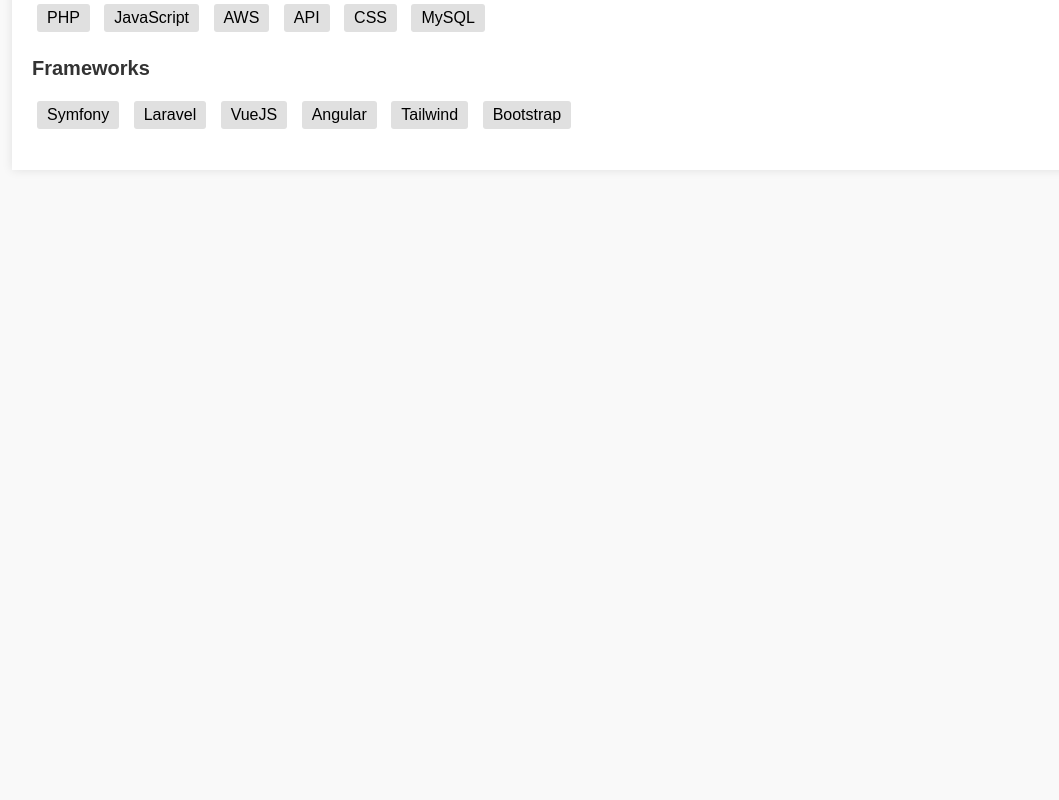
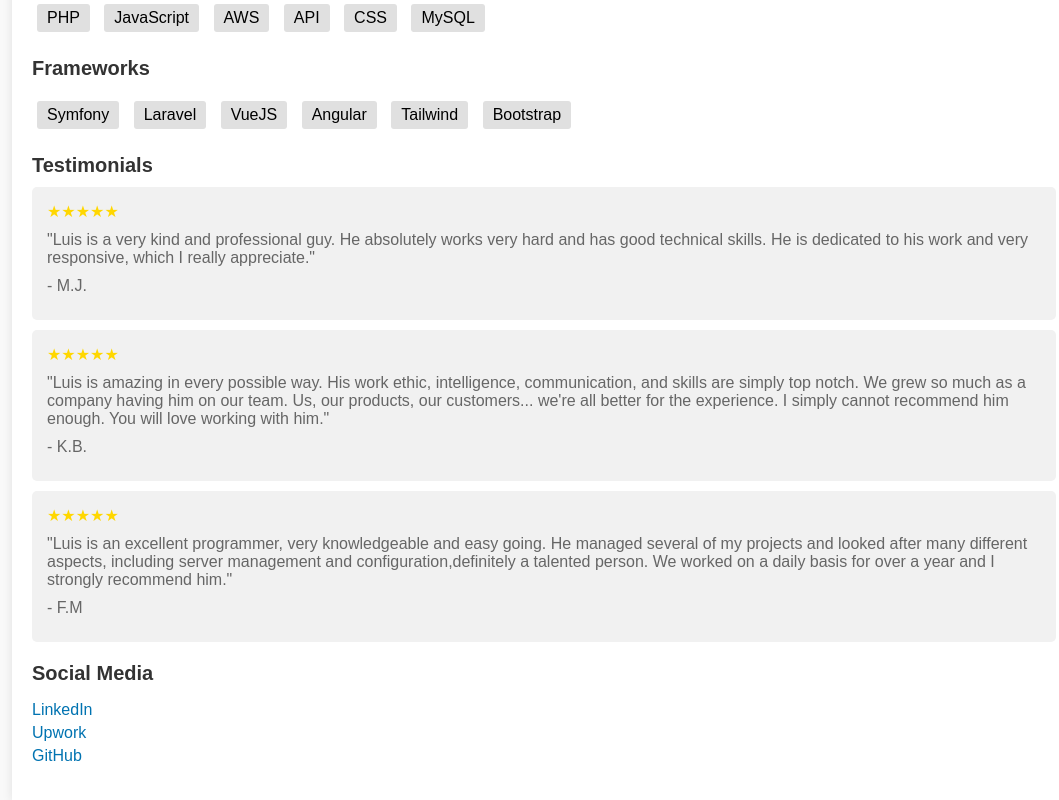
Before and after one commit to luisatomo/atw-profile, a plain HTML site: page index.html in a window 1280 px wide. Shown: the part 442-1242 px from the top of the page, without its empty margins (96-1155 px from the left). Before the commit the page ends 800 px from the top, so only its background shows below. Drawn offline with Linux system fonts and the light colour scheme.

Commit message:
Update index.html

```diff
--- a/index.html
+++ b/index.html
@@ -81,6 +81,50 @@
             margin: 5px;
             border-radius: 3px;
         }
+        .testimonials {
+            margin-top: 20px;
+        }
+        .testimonials h2 {
+            font-size: 20px;
+            color: #333;
+            margin-bottom: 10px;
+        }
+        .testimonial {
+            background-color: #f1f1f1;
+            padding: 15px;
+            border-radius: 5px;
+            margin-bottom: 10px;
+        }
+        .testimonial p {
+            margin: 10px 0;
+            color: #666;
+        }
+        .stars {
+            color: gold;
+            margin-bottom: 10px;
+        }
+        .social-media {
+            margin-top: 20px;
+        }
+        .social-media h2 {
+            font-size: 20px;
+            color: #333;
+            margin-bottom: 10px;
+        }
+        .social-media ul {
+            list-style: none;
+            padding: 0;
+        }
+        .social-media ul li {
+            margin: 5px 0;
+        }
+        .social-media a {
+            color: #0073b1; /* LinkedIn blue */
+            text-decoration: none;
+        }
+        .social-media a:hover {
+            text-decoration: underline;
+        }
     </style>
 </head>
 <body>
@@ -121,6 +165,38 @@
                 <li>Bootstrap</li>
             </ul>
         </div>
+        <div class="testimonials">
+            <h2>Testimonials</h2>
+            <div class="testimonial">
+                <div class="stars">
+                    ★★★★★
+                </div>
+                <p>"Luis is a very kind and professional guy. He absolutely works very hard and has good technical skills. He is dedicated to his work and very responsive, which I really appreciate."</p>
+                <p>- M.J.</p>
+            </div>
+            <div class="testimonial">
+                <div class="stars">
+                    ★★★★★
+                </div>
+                <p>"Luis is amazing in every possible way. His work ethic, intelligence, communication, and skills are simply top notch. We grew so much as a company having him on our team. Us, our products, our customers... we're all better for the experience. I simply cannot recommend him enough. You will love working with him."</p>
+                <p>- K.B.</p>
+            </div>
+            <div class="testimonial">
+                <div class="stars">
+                    ★★★★★
+                </div>
+                <p>"Luis is an excellent programmer, very knowledgeable and easy going. He managed several of my projects and looked after many different aspects, including server management and configuration,definitely a talented person. We worked on a daily basis for over a year and I strongly recommend him."</p>
+                <p>- F.M</p>
+            </div>
+        </div>
+        <div class="social-media">
+            <h2>Social Media</h2>
+            <ul>
+                <li><a href="https://www.linkedin.com/in/luis-eduardo-mendoza-b2253a27/" target="_blank">LinkedIn</a></li>
+                <li><a href="https://www.upwork.com/freelancers/~01a40cceefb36bde3b?mp_source=share" target="_blank">Upwork</a></li>
+                <li><a href="https://github.com/luisatomo/" target="_blank">GitHub</a></li>
+            </ul>
+        </div>
     </div>
     <!--Start of Tawk.to Script-->
 <script type="text/javascript">
```
